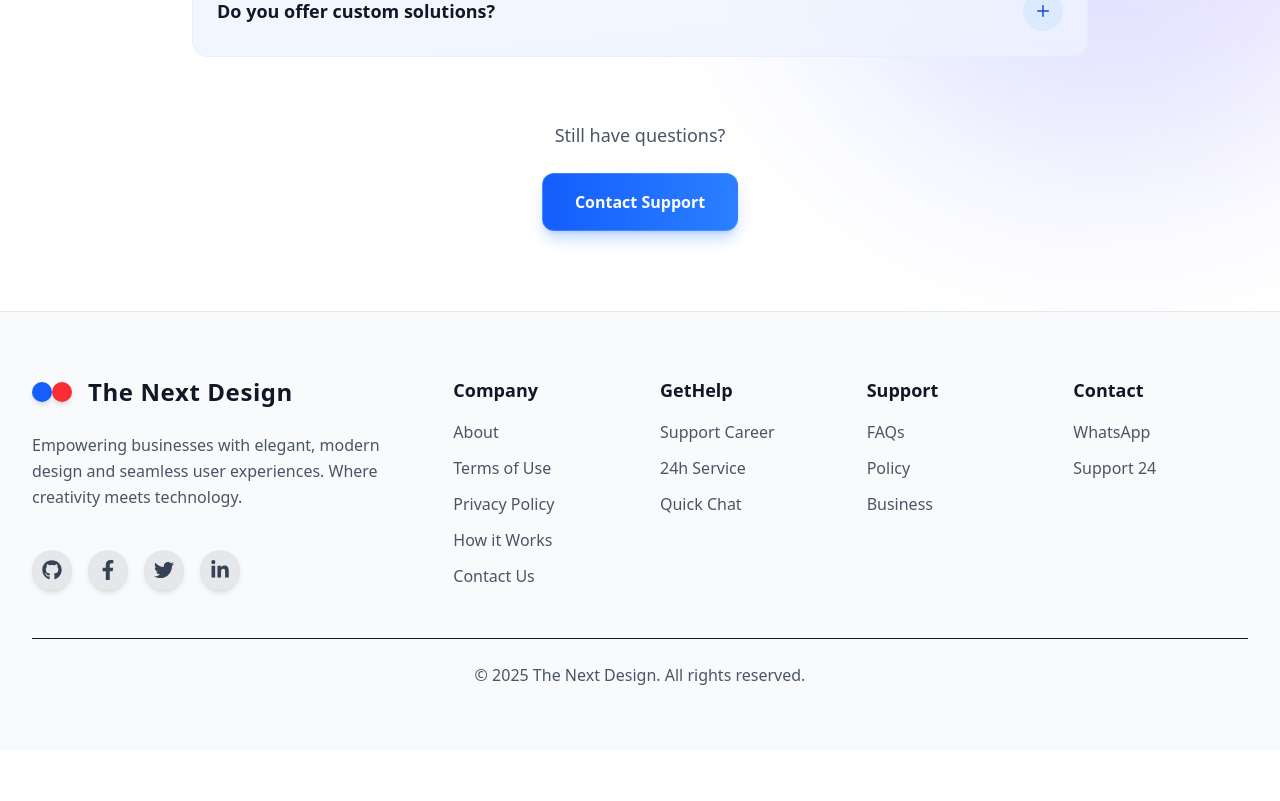
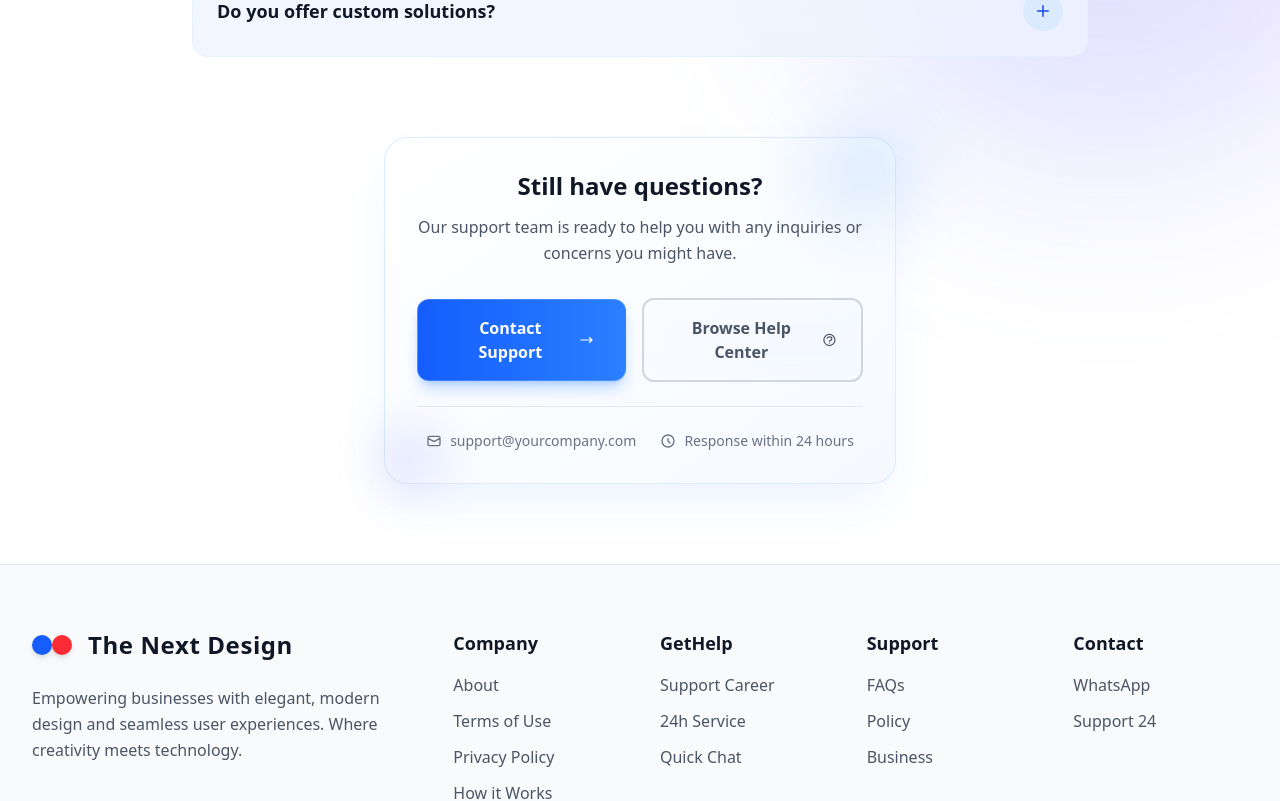
Before and after one commit to kanishka-commits/BizFlow, a React (Vite) app: page /faqs in a window 1280 px wide. Shown: the part 760-1561 px from the top of the page. Before the commit the page ends 1511 px from the top, so only its background shows below. Built offline with nearby package versions, Linux system fonts and the light colour scheme.

Commit message:
FAQ section

```diff
--- a/src/components/FAQ.jsx
+++ b/src/components/FAQ.jsx
@@ -177,22 +177,89 @@ export default function FAQ() {
               ))}
             </div>
 
-            {/* Bottom CTA Section */}
-            <div className="text-center mt-16">
-              <p className={`mb-6 text-lg transition-colors duration-500 ${
+            {/* Enhanced Bottom CTA Section */}
+            <div className="text-center mt-20">
+              <div className={`relative mx-auto max-w-lg p-8 rounded-3xl backdrop-blur-xl border transition-all duration-500 ${
+                isDarkMode
+                  ? "bg-gradient-to-br from-gray-800/60 to-gray-900/60 border-gray-700/50 shadow-2xl shadow-gray-900/30"
+                  : "bg-gradient-to-br from-white/60 to-blue-50/60 border-blue-200/50 shadow-2xl shadow-blue-500/10"
+              }`}>
+                {/* Decorative background elements */}
+                <div className={`absolute -top-2 -right-2 w-20 h-20 rounded-full blur-2xl opacity-30 ${
+                  isDarkMode ? "bg-blue-500" : "bg-blue-400"
+                }`}></div>
+                <div className={`absolute -bottom-2 -left-2 w-16 h-16 rounded-full blur-xl opacity-20 ${
+                  isDarkMode ? "bg-purple-500" : "bg-indigo-400"
+                }`}></div>
+
+                <div className="relative z-10">
+                  <h3 className={`text-2xl font-bold mb-3 transition-colors duration-500 ${
+                    isDarkMode ? "text-white" : "text-gray-900"
+                  }`}>
+                    Still have questions?
+                  </h3>
+                  <p className={`mb-8 text-base leading-relaxed transition-colors duration-500 ${
                     isDarkMode ? "text-gray-300" : "text-gray-600"
                   }`}>
-                Still have questions?
+                    Our support team is ready to help you with any inquiries or concerns you might have.
                   </p>
+
+                  <div className="flex flex-col sm:flex-row gap-4 justify-center items-center">
                     <button
-                className={`px-8 py-4 rounded-xl font-semibold transition-all duration-300 transform hover:scale-105 hover:-translate-y-1 backdrop-blur-md ${
+                      className={`group relative px-8 py-4 rounded-xl font-semibold transition-all duration-300 transform hover:scale-105 hover:-translate-y-1 backdrop-blur-md overflow-hidden ${
                         isDarkMode
                           ? "bg-gradient-to-r from-blue-600 to-blue-500 text-white hover:from-blue-500 hover:to-blue-400 shadow-lg shadow-blue-500/30 hover:shadow-xl hover:shadow-blue-500/50 border border-blue-400/30"
                           : "bg-gradient-to-r from-blue-600 to-blue-500 text-white hover:from-blue-700 hover:to-blue-600 shadow-lg shadow-blue-500/30 hover:shadow-xl hover:shadow-blue-500/40 border border-blue-300/30"
                       }`}
+                      onClick={()=>navigate('/contact')}
                     >
+                      {/* Animated background shine effect */}
+                      <div className="absolute inset-0 opacity-0 group-hover:opacity-100 transition-opacity duration-500">
+                        <div className="absolute inset-0 bg-gradient-to-r from-transparent via-white/20 to-transparent translate-x-[-100%] group-hover:translate-x-[100%] transition-transform duration-1000 ease-out"></div>
+                      </div>
+                      <span className="relative z-10 flex items-center gap-2">
                         Contact Support
+                        <svg className="w-4 h-4 transition-transform duration-300 group-hover:translate-x-1" fill="none" stroke="currentColor" viewBox="0 0 24 24">
+                          <path strokeLinecap="round" strokeLinejoin="round" strokeWidth={2} d="M17 8l4 4m0 0l-4 4m4-4H3" />
+                        </svg>
+                      </span>
                     </button>
+
+                    <button
+                      className={`group px-6 py-4 rounded-xl font-semibold transition-all duration-300 transform hover:scale-105 hover:-translate-y-1 backdrop-blur-md border-2 ${
+                        isDarkMode
+                          ? "border-gray-600 text-gray-300 hover:border-gray-500 hover:text-white hover:bg-gray-800/50"
+                          : "border-gray-300 text-gray-600 hover:border-gray-400 hover:text-gray-800 hover:bg-white/50"
+                      }`}
+                    >
+                      <span className="flex items-center gap-2">
+                        Browse Help Center
+                        <svg className="w-4 h-4 transition-transform duration-300 group-hover:rotate-12" fill="none" stroke="currentColor" viewBox="0 0 24 24">
+                          <path strokeLinecap="round" strokeLinejoin="round" strokeWidth={2} d="M8.228 9c.549-1.165 2.03-2 3.772-2 2.21 0 4 1.343 4 3 0 1.4-1.278 2.575-3.006 2.907-.542.104-.994.54-.994 1.093m0 3h.01M21 12a9 9 0 11-18 0 9 9 0 0118 0z" />
+                        </svg>
+                      </span>
+                    </button>
+                  </div>
+
+                  {/* Contact info */}
+                  <div className={`mt-6 pt-6 border-t flex flex-col sm:flex-row justify-center items-center gap-6 text-sm ${
+                    isDarkMode ? "border-gray-700 text-gray-400" : "border-gray-200 text-gray-500"
+                  }`}>
+                    <div className="flex items-center gap-2">
+                      <svg className="w-4 h-4" fill="none" stroke="currentColor" viewBox="0 0 24 24">
+                        <path strokeLinecap="round" strokeLinejoin="round" strokeWidth={2} d="M3 8l7.89 4.26a2 2 0 002.22 0L21 8M5 19h14a2 2 0 002-2V7a2 2 0 00-2-2H5a2 2 0 00-2 2v10a2 2 0 002 2z" />
+                      </svg>
+                      support@yourcompany.com
+                    </div>
+                    <div className="flex items-center gap-2">
+                      <svg className="w-4 h-4" fill="none" stroke="currentColor" viewBox="0 0 24 24">
+                        <path strokeLinecap="round" strokeLinejoin="round" strokeWidth={2} d="M12 8v4l3 3m6-3a9 9 0 11-18 0 9 9 0 0118 0z" />
+                      </svg>
+                      Response within 24 hours
+                    </div>
+                  </div>
+                </div>
+              </div>
             </div>
           </motion.div>
         </div>
```
Lines whose indentation alone changed are shown as unchanged.
